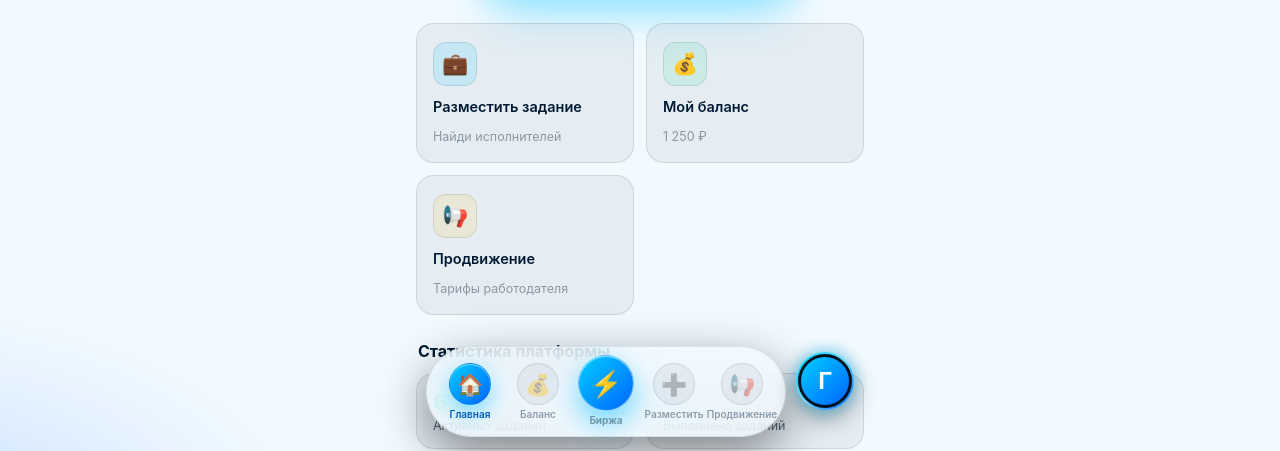
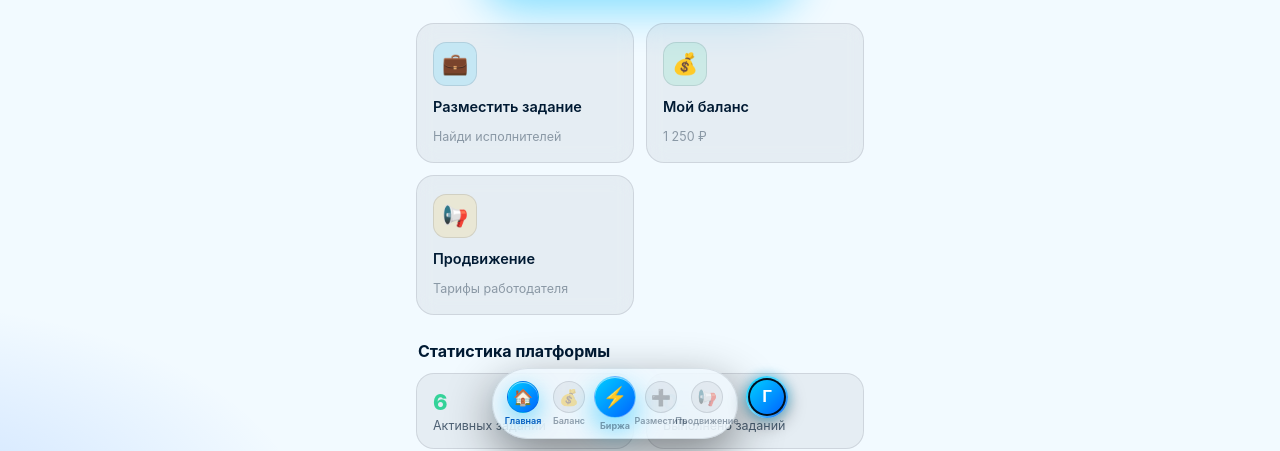
Before and after one commit to incandescentreg-sys/taskpay, a plain HTML site: page index.html in a window 1280 px wide. Shown: the part 349-800 px from the top of the page. Drawn offline with Linux system fonts and the light colour scheme.

Commit message:
Add files via upload

```diff
--- a/css/style.css
+++ b/css/style.css
@@ -189,27 +189,27 @@ body {
 /* ---------- Аватарка-профиль: отдельный островок справа от дока ---------- */
 .fab-avatar {
   position: relative; right: auto; bottom: auto;
-  width: 58px; height: 58px; border-radius: 50%;
+  width: 42px; height: 42px; border-radius: 50%;
   border: 2px solid transparent;
   background: linear-gradient(#001020, #001020) padding-box,
               linear-gradient(135deg, #00CFFF, #66D9FF, #0064FF) border-box;
-  box-shadow: 0 0 16px rgba(0, 191, 255, 0.55), 0 8px 24px rgba(0, 0, 0, 0.4);
+  box-shadow: 0 0 12px rgba(0, 191, 255, 0.5), 0 6px 18px rgba(0, 0, 0, 0.4);
   cursor: pointer;
   display: grid; place-items: center;
   overflow: hidden;
   flex: none;
-  margin-top: -22px;
+  margin-top: -14px;
   transition: transform .12s ease, box-shadow .2s ease;
 }
 .fab-avatar:active { transform: scale(0.92); }
 .fab-avatar img {
-  width: calc(100% - 6px); height: calc(100% - 6px);
+  width: calc(100% - 4px); height: calc(100% - 4px);
   border-radius: 50%; object-fit: cover;
 }
 .fab-avatar .fa-initial {
-  font-size: 24px; font-weight: 800; color: #fff;
+  font-size: 17px; font-weight: 800; color: #fff;
   background: linear-gradient(135deg, #00CFFF, #0064FF);
-  width: calc(100% - 6px); height: calc(100% - 6px);
+  width: calc(100% - 4px); height: calc(100% - 4px);
   border-radius: 50%;
   display: grid; place-items: center;
 }
@@ -523,15 +523,15 @@ body {
 
 /* ---------- Нижняя навигация: плавающий остров-док ---------- */
 .nav-island {
-  position: fixed; bottom: calc(14px + var(--safe-bottom)); left: 50%;
+  position: fixed; bottom: calc(12px + var(--safe-bottom)); left: 50%;
   transform: translateX(-50%);
-  display: flex; align-items: center; gap: 10px;
+  display: flex; align-items: center; gap: 8px;
   z-index: 100;
 }
 .tabbar {
   display: flex; align-items: flex-end; justify-content: center;
-  gap: 10px;
-  padding: 10px 14px;
+  gap: 4px;
+  padding: 7px 9px;
   background: color-mix(in srgb, var(--bg) 72%, transparent);
   backdrop-filter: blur(20px);
   -webkit-backdrop-filter: blur(20px);
@@ -540,18 +540,18 @@ body {
   box-shadow: 0 16px 48px rgba(0, 0, 0, 0.45);
 }
 .tab {
-  display: flex; flex-direction: column; align-items: center; gap: 3px;
-  width: 58px; padding: 6px 0;
+  display: flex; flex-direction: column; align-items: center; gap: 2px;
+  width: 42px; padding: 5px 0;
   border: none; background: none; cursor: pointer;
   color: var(--text-3); font-family: inherit;
-  font-size: 10px; font-weight: 600;
+  font-size: 9px; font-weight: 600;
   transition: color .15s ease, transform .12s ease;
 }
 .tab:active { transform: scale(0.9); }
 .tab .t-ico {
-  width: 42px; height: 42px;
+  width: 32px; height: 32px;
   display: grid; place-items: center;
-  font-size: 21px;
+  font-size: 16px;
   border-radius: 50%;
   background: var(--card);
   border: 1px solid var(--border);
@@ -562,22 +562,22 @@ background: linear-gradient(135deg, #00CFFF, #0064FF);
   color: #fff;
   box-shadow: 0 8px 22px rgba(0, 191, 255, 0.5), inset 0 1px 0 rgba(255,255,255,0.5);
 }
-.tab .t-ico .ico-mini { font-size: 20px; }
+.tab .t-ico .ico-mini { font-size: 15px; }
 .tab.active { color: var(--accent-2); }
 
 /* Центральная кнопка «Биржа» — увеличенный пузырёк */
 .tab-bourse {
-  display: flex; flex-direction: column; align-items: center; gap: 3px;
-  width: 58px; padding: 0;
+  display: flex; flex-direction: column; align-items: center; gap: 2px;
+  width: 42px; padding: 0;
   border: none; background: none; cursor: pointer;
   color: var(--text-3); font-family: inherit;
-  font-size: 10px; font-weight: 700;
+  font-size: 9px; font-weight: 700;
   transition: transform .12s ease, color .15s ease;
 }
 .tab-bourse .tb-ico {
-  width: 56px; height: 56px; margin-top: -22px;
+  width: 42px; height: 42px; margin-top: -18px;
   display: grid; place-items: center;
-  font-size: 26px;
+  font-size: 20px;
   border-radius: 50%;
   border: 1px solid rgba(255, 255, 255, 0.4);
   background: linear-gradient(135deg, #00CFFF, #0064FF);
```
